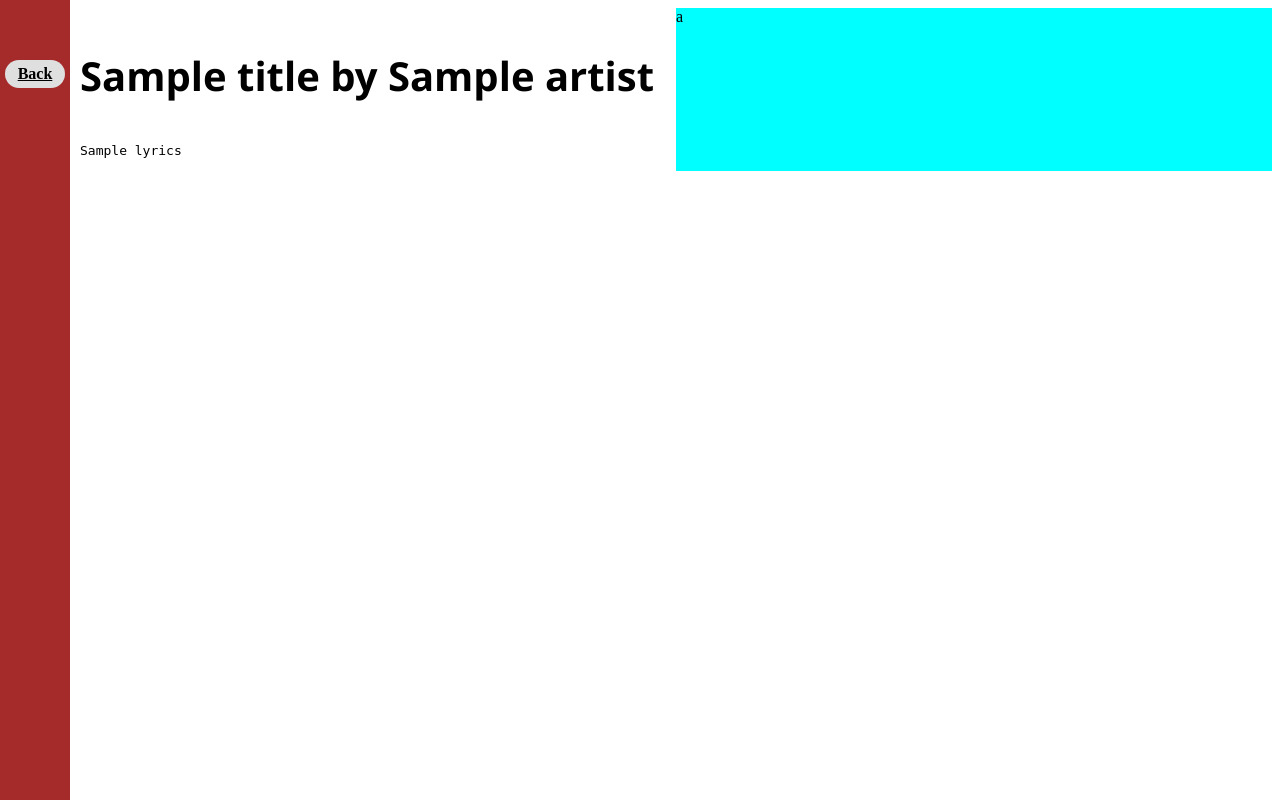
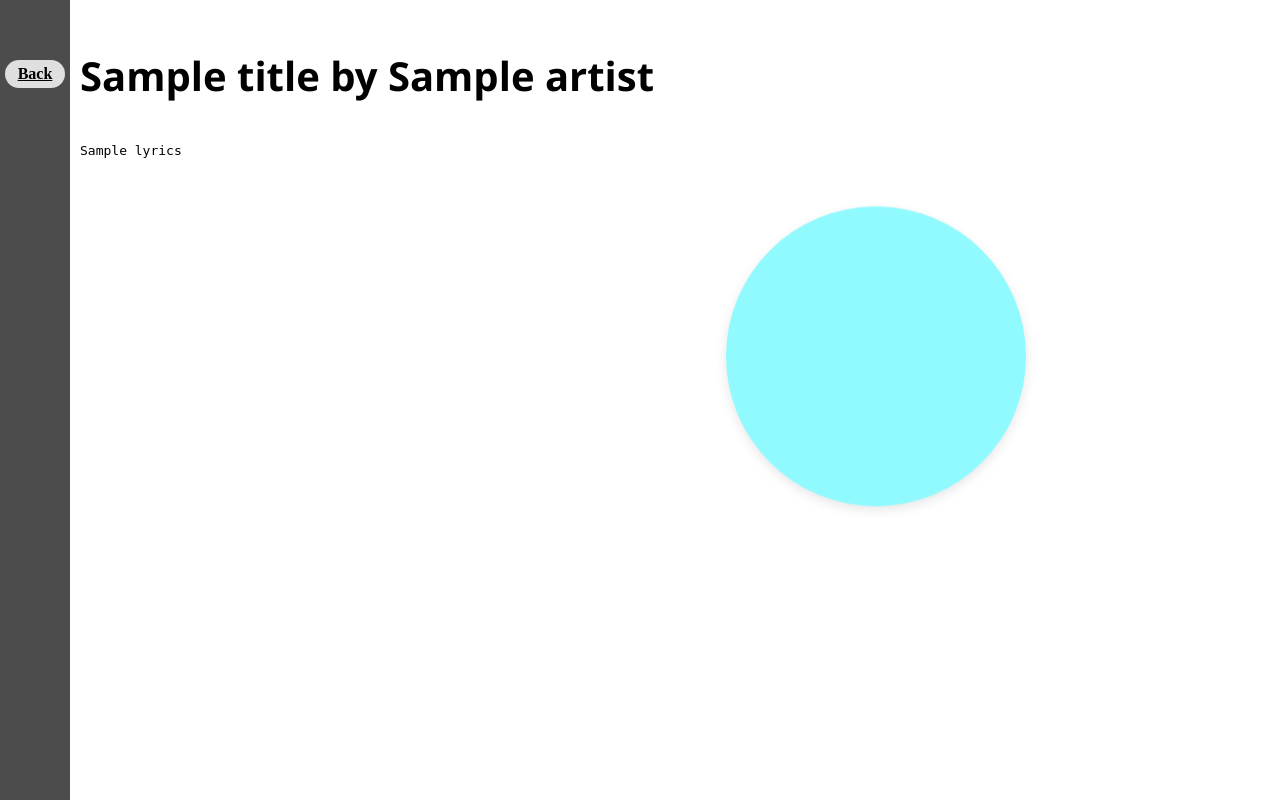
Before and after one commit to MJ1717/lyrics-finder, a Flask app: template templates/result.html in a window 1280 px wide. Run offline with Flask 3, Linux system fonts and the light colour scheme; the template is opened without the code that fills it: most values are stand-ins (such as "Sample title", 1, 10 or a date in 2020).

Commit message:
added floating animated circle on right
cuz it felt too empty

```diff
--- a/static/css/result-style.css
+++ b/static/css/result-style.css
@@ -3,7 +3,7 @@
     left:0;
     bottom: 0;
     width: 70px;
-    background-color: brown;
+    background-color: rgb(76, 76, 76);
     position: fixed
 }
 
@@ -49,6 +49,29 @@
 
 .container-2 {
     flex: 1;
-    background-color: aqua;
     bottom: 0;
 }
+
+.circle {
+    animation: float 6s ease-in-out infinite, color-change 10s ease-in-out infinite;
+    margin-top: 200px;
+    margin-left: 50px;
+    height: 300px;
+    width: 300px;
+    border-radius: 150px;
+    border: none;
+    box-shadow: 0 4px 12px rgba(0, 0, 0, 0.1);
+
+}
+
+@keyframes float {
+    0%   { transform: translateY(0px); }
+    50%  { transform: translateY(-20px); }
+    100% { transform: translateY(0px); }
+}
+
+@keyframes color-change {
+    0% { background-color: #ccfaff; }
+    50%   { background-color: #81fafe; }
+    100% { background-color: #ccfaff; }
+  }
--- a/templates/result.html
+++ b/templates/result.html
@@ -24,7 +24,8 @@
 
         </div>
         <div class="container-2">
-            a
+            <div class="circle">
+            </div>
         </div>
     </div>
 </body>
```
